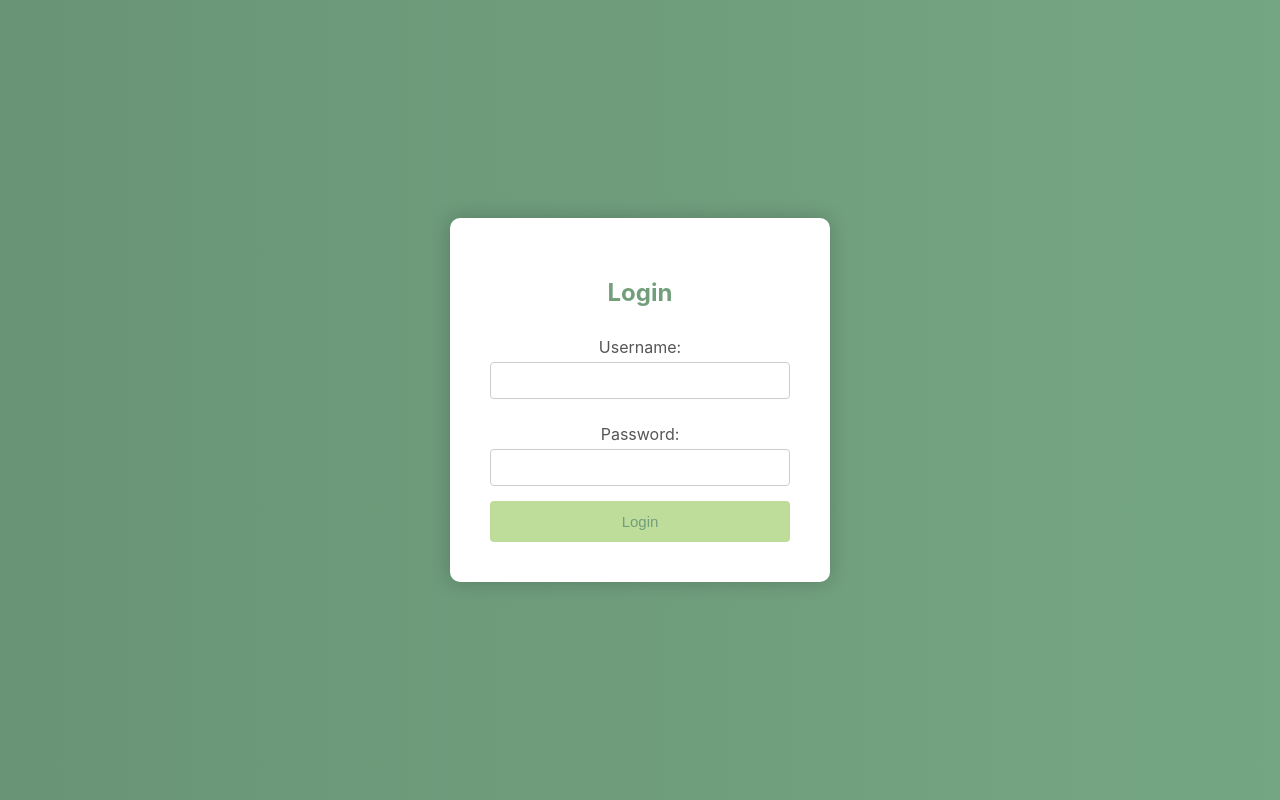
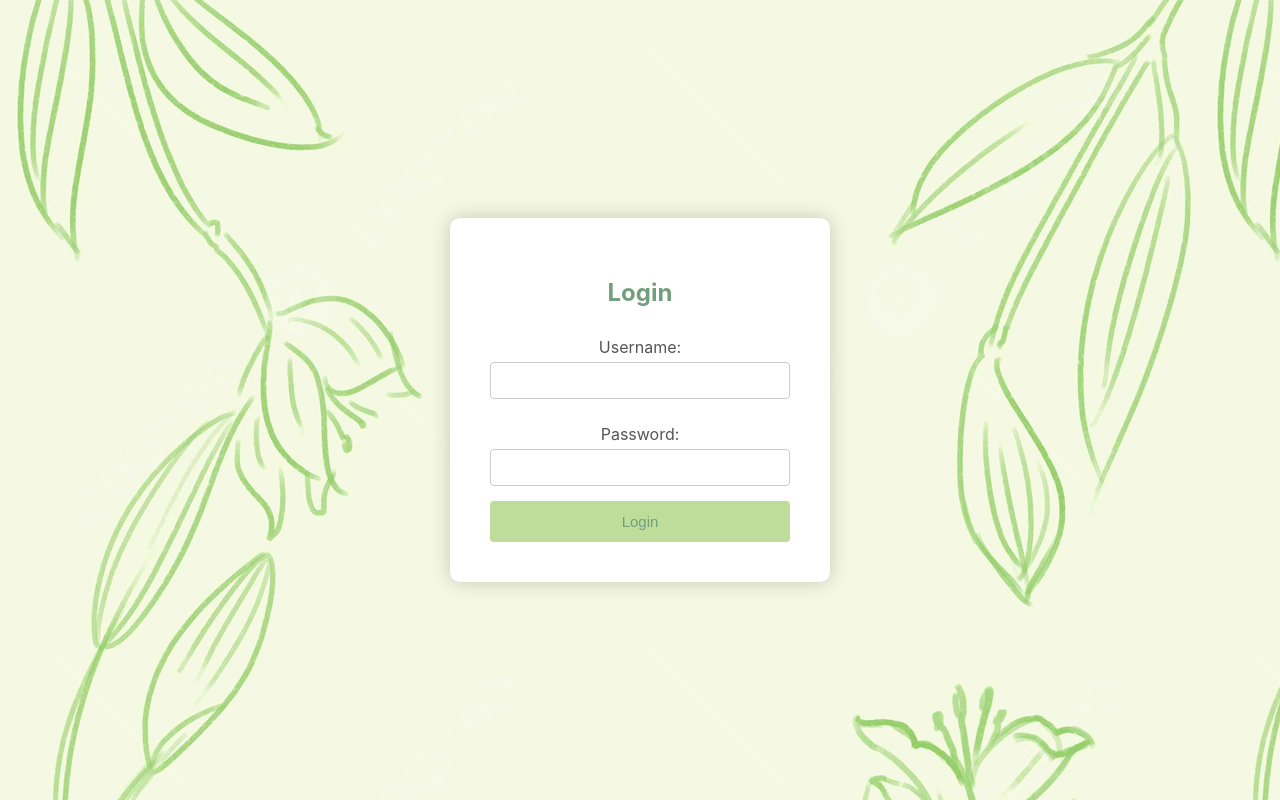
Before and after one commit to Urvish4503/de_2a, a website: page frontend/login.html in a window 1280 px wide. Drawn offline with Linux system fonts and the light colour scheme.

Commit message:
Update login.html

```diff
--- a/frontend/login.html
+++ b/frontend/login.html
@@ -10,7 +10,7 @@
             margin: 0;
             padding: 0;
             font-family: 'Inter', sans-serif;
-            background: linear-gradient(to right, #699576, #75a683);
+            background-image: url('images/pngtree.jpg');
             display: flex;
             align-items: center;
             justify-content: center;
```
